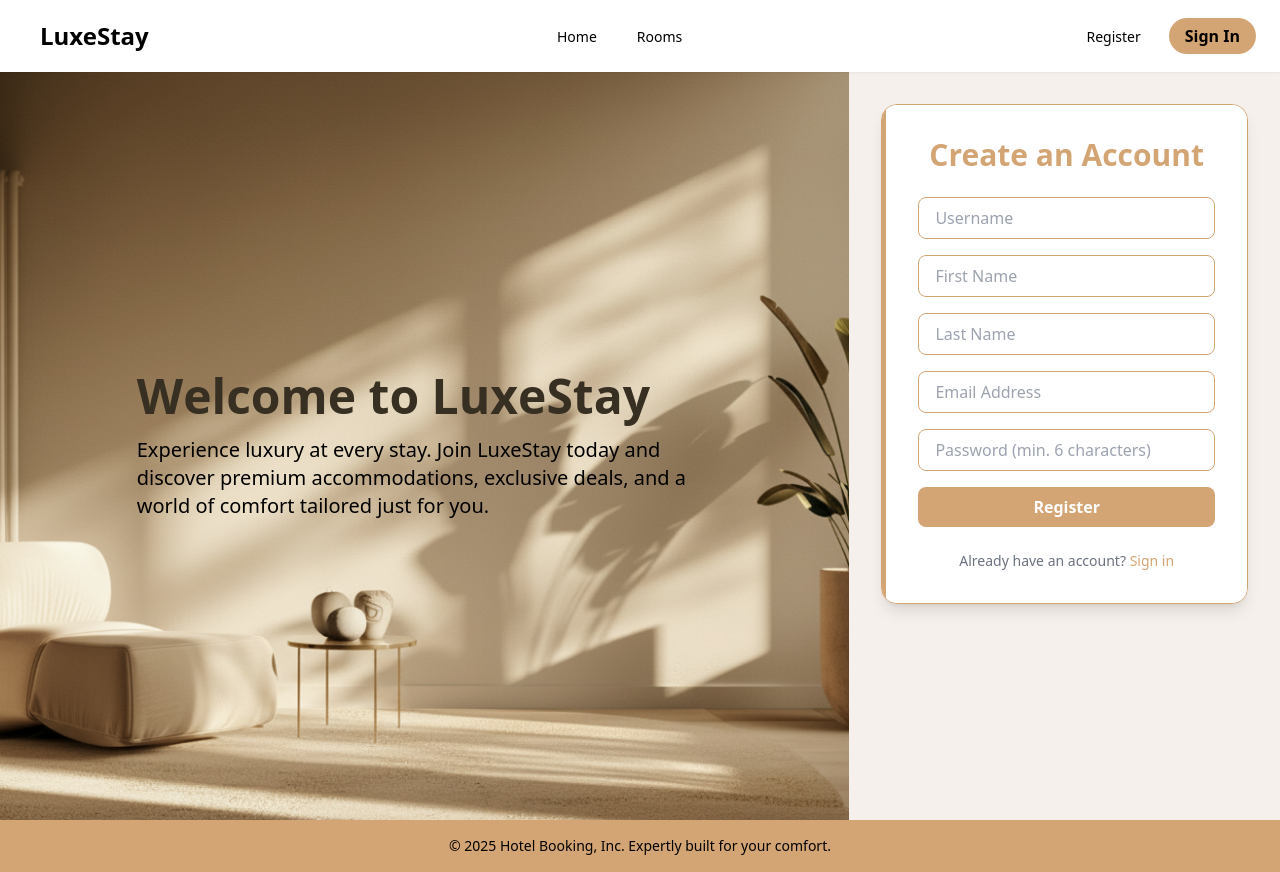
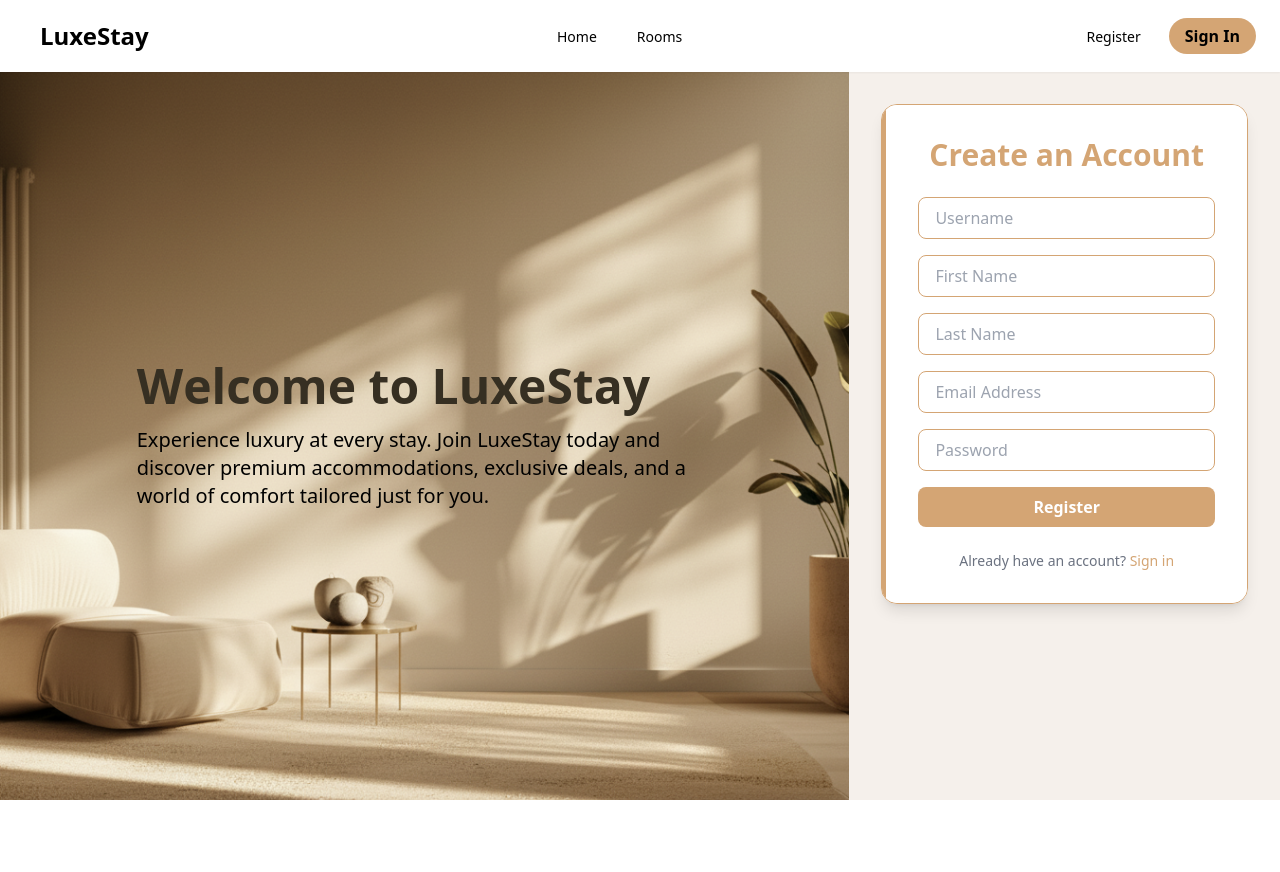
Before and after one commit to Eduard-K-A/webdev-finals-frontend, a React (Vite) app: page /Register in a window 1280 px wide. After the commit the page ends 800 px from the top, so only its background shows below. Built offline with nearby package versions, Linux system fonts and the light colour scheme.

Commit message:
style: remove scrollbar by fitting in the screen

```diff
--- a/src/pages/Login/Register.tsx
+++ b/src/pages/Login/Register.tsx
@@ -33,6 +33,7 @@ const Register: React.FC = () => {
     e.preventDefault();
     setMessage("");
     try {
+      {/* Send registration data to the backend */}
       const res = await axios.post("http://localhost:5000/auth/Register", {
         username,
         firstName,
@@ -41,6 +42,7 @@ const Register: React.FC = () => {
         password,
       });
       setMessage(res.data.message || "Registered successfully!");
+      {/* Reset form fields after successful registration */}
       setUsername("");
       setFirstName("");
       setLastName("");
@@ -56,12 +58,12 @@ const Register: React.FC = () => {
   };
 
   return (
-    <div className="flex flex-col min-h-screen bg-[#f5f0eb]">
+    <div className="flex flex-col h-[calc(100vh-72px)] bg-[#f5f0eb]">
       {/* Main content */}
       <div className="flex flex-col md:flex-row flex-1">
         {/* Left side - marketing text */}
         <div
-          className="md:w-4/5 flex items-center justify-center p-8 bg-cover bg-center"
+          className="md:w-4/5 flex items-center justify-center p-8 bg-cover bg-center h-[calc(100vh-72px)]"
           style={{ backgroundImage: "url('public/assets/registerPageImg.png')" }}
         >
           <div className="text-center md:text-left" style={{ animationDelay: "1s" }}>
@@ -75,7 +77,7 @@ const Register: React.FC = () => {
         </div>
 
         {/* Right side - registration card */}
-        <div className="md:w-2/5 flex items-start justify-center p-8">
+        <div className="md:w-2/5 flex items-start justify-center p-8 overflow-y-auto h-[calc(100vh-72px)]">
           <div
             className="flex shadow-lg rounded-2xl overflow-hidden border border-[#d4a574] w-full opacity-0 translate-x-full animate-slide-fade-in"
             style={{ animationDelay: "0.2s" }}
@@ -133,7 +135,7 @@ const Register: React.FC = () => {
                 />
                 <input
                   type="password"
-                  placeholder="Password (min. 6 characters)"
+                  placeholder="Password"
                   value={password}
                   onChange={(e) => setPassword(e.target.value)}
                   required
@@ -163,10 +165,7 @@ const Register: React.FC = () => {
         </div>
       </div>
 
-      {/* Footer */}
-      <footer className="w-full text-center py-4 bg-[#d4a574] text-black-500 text-sm">
-        © 2025 Hotel Booking, Inc. Expertly built for your comfort.
-      </footer>
+
     </div>
   );
 };
```
